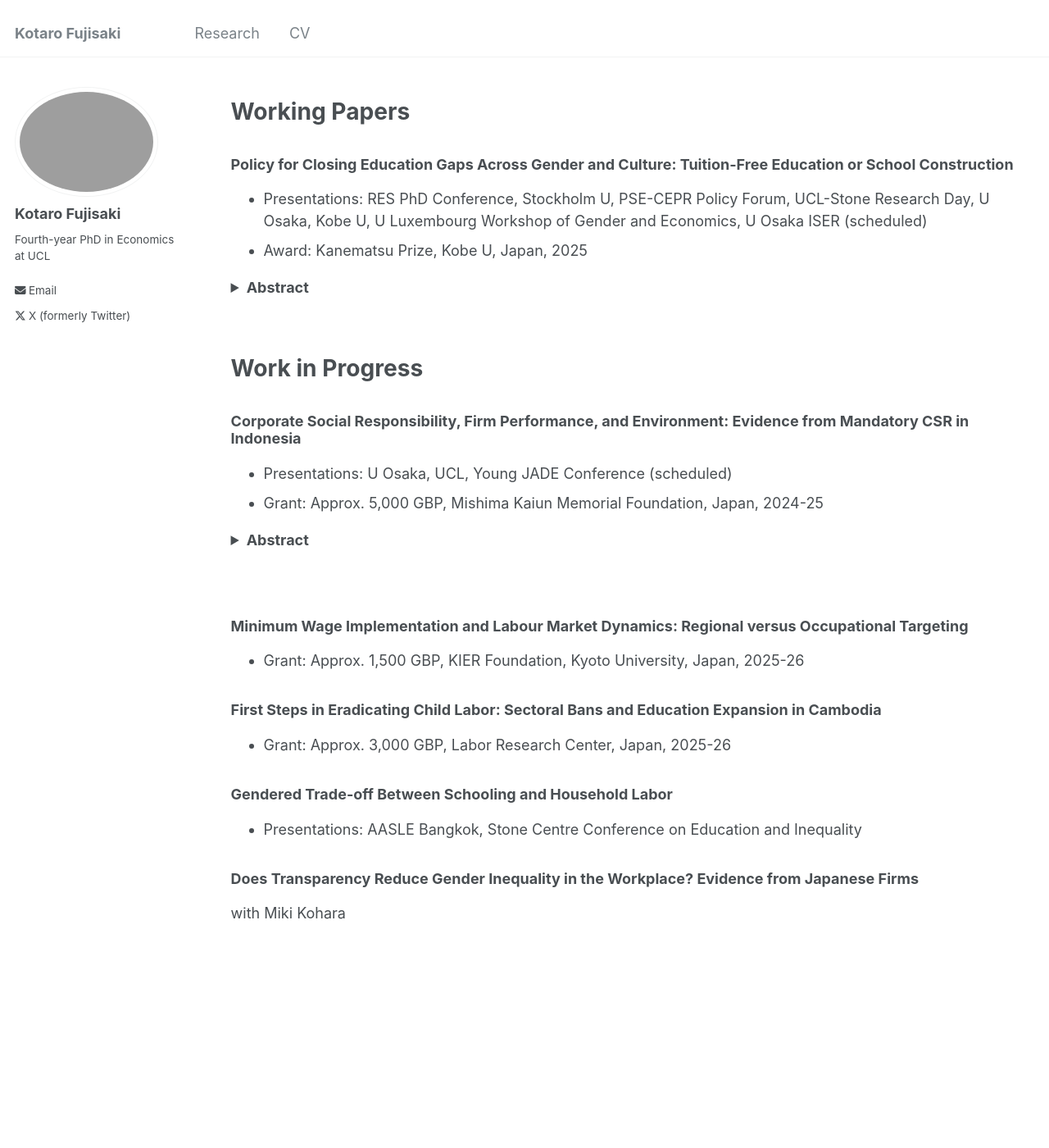
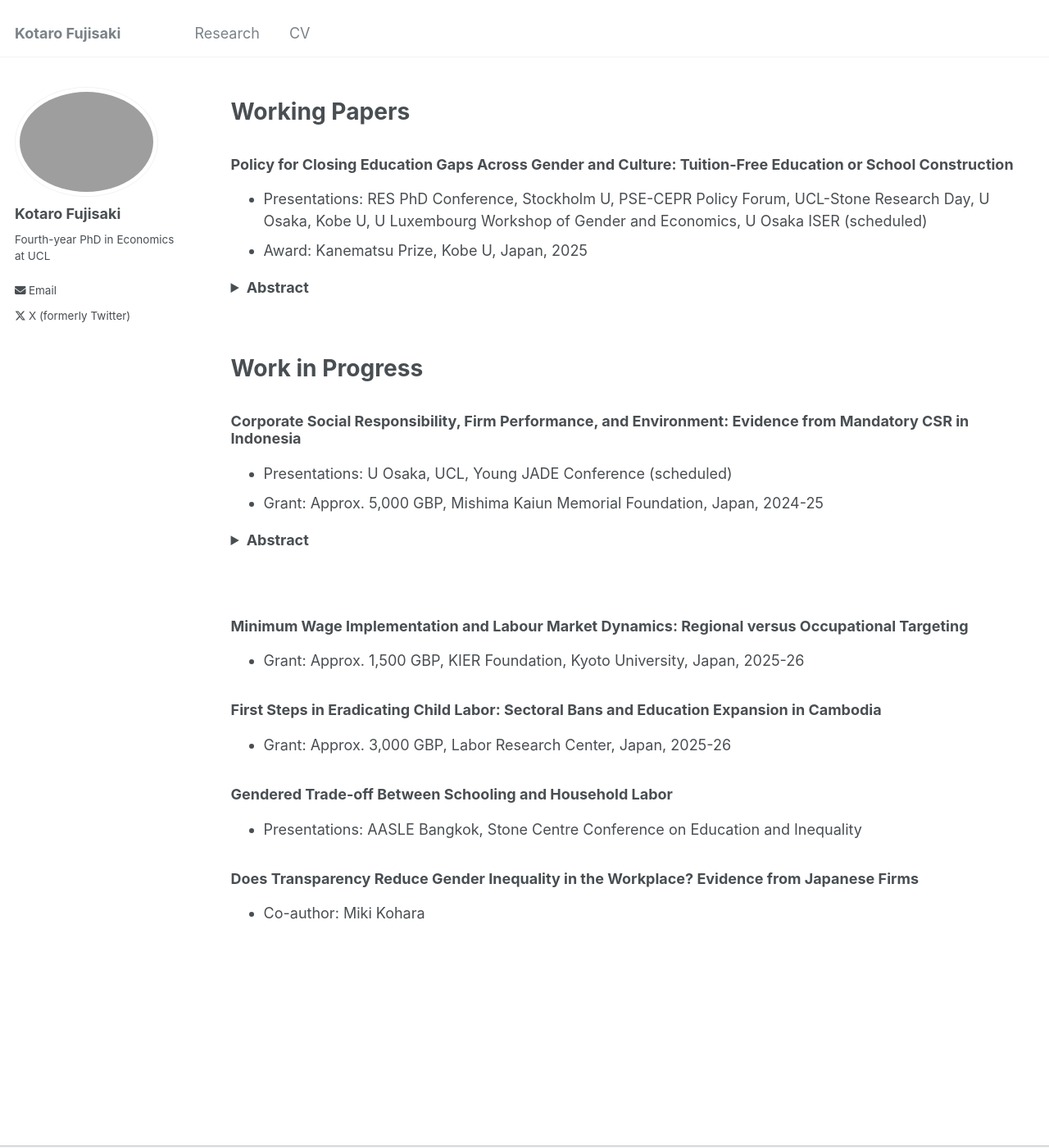
Before and after one commit to Kotaro-Fujisaki/kotaro-fujisaki.github.io, a Jekyll site: the page built from _pages/publications.md, in a window 1280 px wide and 1400 px high. Shown: the whole window at 82% size. Built offline with Jekyll 4.4.1, drawn with Linux system fonts in a browser that asks for light colours.

Commit message:
Update publications.md
Signed-off-by: Kotaro-Fujisaki <163865887+Kotaro-Fujisaki@users.noreply.github.com>

```diff
--- a/_pages/publications.md
+++ b/_pages/publications.md
@@ -14,7 +14,7 @@ author_profile: true
 <details class="abstract">
   <summary><strong>Abstract</strong></summary>
 
-  *This paper examines what types of education policies can effectively serve underrepresented groups, given a local culture in a developing country. Using a regression discontinuity design, it shows that Indonesia’s Free Primary Education (FPE) program, which abolished primary school tuition fees in 1977–1978, improved historically low female educational attainment. These educational gains also reduced child marriage and raised future earnings. Unlike the concurrent school construction program, FPE was equally effective in communities lacking bride price custom. In culturally low-demand settings, tuition removal can more effectively promote female education than supply-side interventions, helping to close education gaps across both gender and culture.*
+  This paper examines what types of education policies can effectively serve underrepresented groups, given a local culture in a developing country. Using a regression discontinuity design, it shows that Indonesia’s Free Primary Education (FPE) program, which abolished primary school tuition fees in 1977–1978, improved historically low female educational attainment. These educational gains also reduced child marriage and raised future earnings. Unlike the concurrent school construction program, FPE was equally effective in communities lacking bride price custom. In culturally low-demand settings, tuition removal can more effectively promote female education than supply-side interventions, helping to close education gaps across both gender and culture.
 
 </details>
 <br>
@@ -27,7 +27,7 @@ author_profile: true
 <details class="abstract">
   <summary><strong>Abstract</strong></summary>
 
-  *Corporate social responsibility (CSR) is the integration of social, environmental, and ethical values into business practices. This paper studies its effects on firms’ profits, production, and environmental outcomes in Indonesia. To address endogeneity in CSR adoption, I exploit the country’s legal requirement that limited-liability firms in natural-resource–related industries implement CSR activities. A triple-difference design shows that the mandate improved environmental performance by reducing the use of polluting fuels. Effects are larger for firms with stronger community-based relational incentives, particularly those relying on locally sourced private capital. The fuel shift involved a reallocation of expenditures but did not affect profits, output, total revenue, or total expenses. Village–firm matched data corroborate a decline in reported pollution incidents around obligated firms. Even without strong enforcement, legal CSR requirements can complement traditional environmental regulation when firms are embedded in local networks that provide additional CSR incentives.*
+  Corporate social responsibility (CSR) is the integration of social, environmental, and ethical values into business practices. This paper studies its effects on firms’ profits, production, and environmental outcomes in Indonesia. To address endogeneity in CSR adoption, I exploit the country’s legal requirement that limited-liability firms in natural-resource–related industries implement CSR activities. A triple-difference design shows that the mandate improved environmental performance by reducing the use of polluting fuels. Effects are larger for firms with stronger community-based relational incentives, particularly those relying on locally sourced private capital. The fuel shift involved a reallocation of expenditures but did not affect profits, output, total revenue, or total expenses. Village–firm matched data corroborate a decline in reported pollution incidents around obligated firms. Even without strong enforcement, legal CSR requirements can complement traditional environmental regulation when firms are embedded in local networks that provide additional CSR incentives.
 </details>
 <br>
 
@@ -40,8 +40,8 @@ author_profile: true
 ### Gendered Trade-off Between Schooling and Household Labor
 * Presentations: AASLE Bangkok, Stone Centre Conference on Education and Inequality
 
-<h3>Does Transparency Reduce Gender Inequality in the Workplace? Evidence from Japanese Firms</h3> <span style="font-weight: normal;"> with Miki Kohara</span>
-
+<h3>Does Transparency Reduce Gender Inequality in the Workplace? Evidence from Japanese Firms</h3>
+* Co-author: Miki Kohara
 
 
 <!---
```
